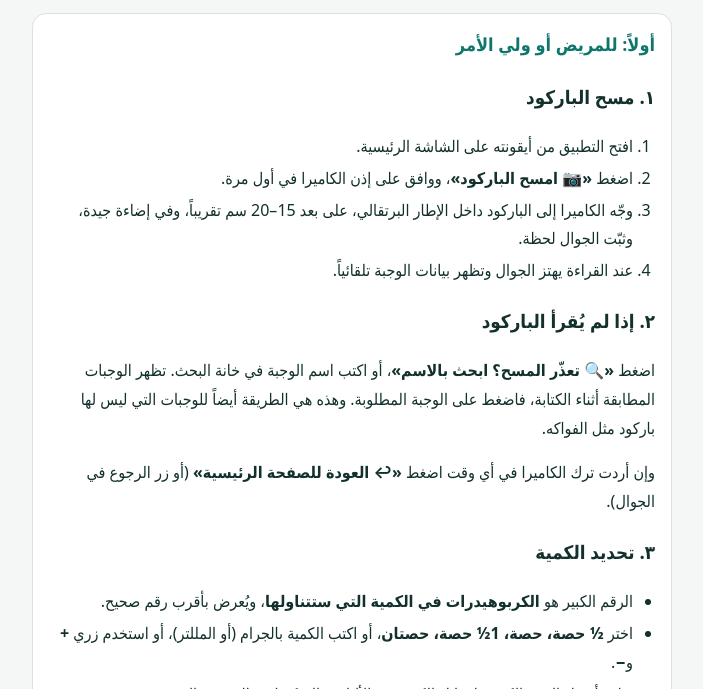
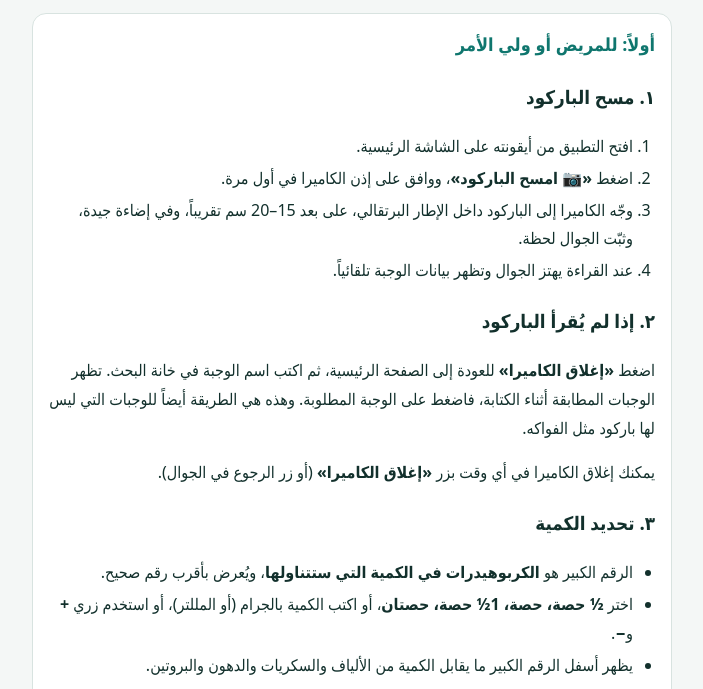
Before and after one commit to malkulaib3/carbs, a plain HTML site: page help.html in a window 1280 px wide. Shown: the part 111-800 px from the top of the page, without its empty margins (288-991 px from the left). Drawn offline with Linux system fonts and the light colour scheme.

Commit message:
Add files via upload

```diff
--- a/help.html
+++ b/help.html
@@ -35,8 +35,8 @@ a{color:var(--pri)}
 <li>عند القراءة يهتز الجوال وتظهر بيانات الوجبة تلقائياً.</li>
 </ol>
 <h3>٢. إذا لم يُقرأ الباركود</h3>
-<p>اضغط <b>«🔍 تعذّر المسح؟ ابحث بالاسم»</b>، أو اكتب اسم الوجبة في خانة البحث. تظهر الوجبات المطابقة أثناء الكتابة، فاضغط على الوجبة المطلوبة. وهذه هي الطريقة أيضاً للوجبات التي ليس لها باركود مثل الفواكه.</p>
-<p>وإن أردت ترك الكاميرا في أي وقت اضغط <b>«↩ العودة للصفحة الرئيسية»</b> (أو زر الرجوع في الجوال).</p>
+<p>اضغط <b>«إغلاق الكاميرا»</b> للعودة إلى الصفحة الرئيسية، ثم اكتب اسم الوجبة في خانة البحث. تظهر الوجبات المطابقة أثناء الكتابة، فاضغط على الوجبة المطلوبة. وهذه هي الطريقة أيضاً للوجبات التي ليس لها باركود مثل الفواكه.</p>
+<p>يمكنك إغلاق الكاميرا في أي وقت بزر <b>«إغلاق الكاميرا»</b> (أو زر الرجوع في الجوال).</p>
 <h3>٣. تحديد الكمية</h3>
 <ul>
 <li>الرقم الكبير هو <b>الكربوهيدرات في الكمية التي ستتناولها</b>، ويُعرض بأقرب رقم صحيح.</li>
```
Also changed, not shown: index.html (+2 -3 lines).
